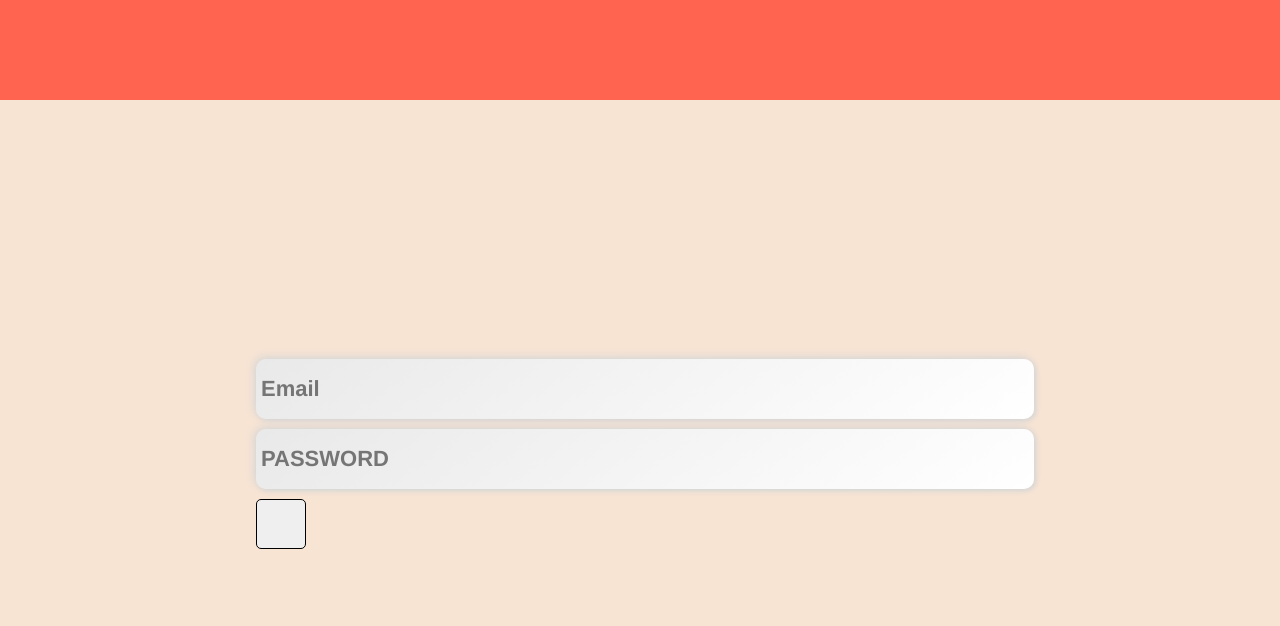
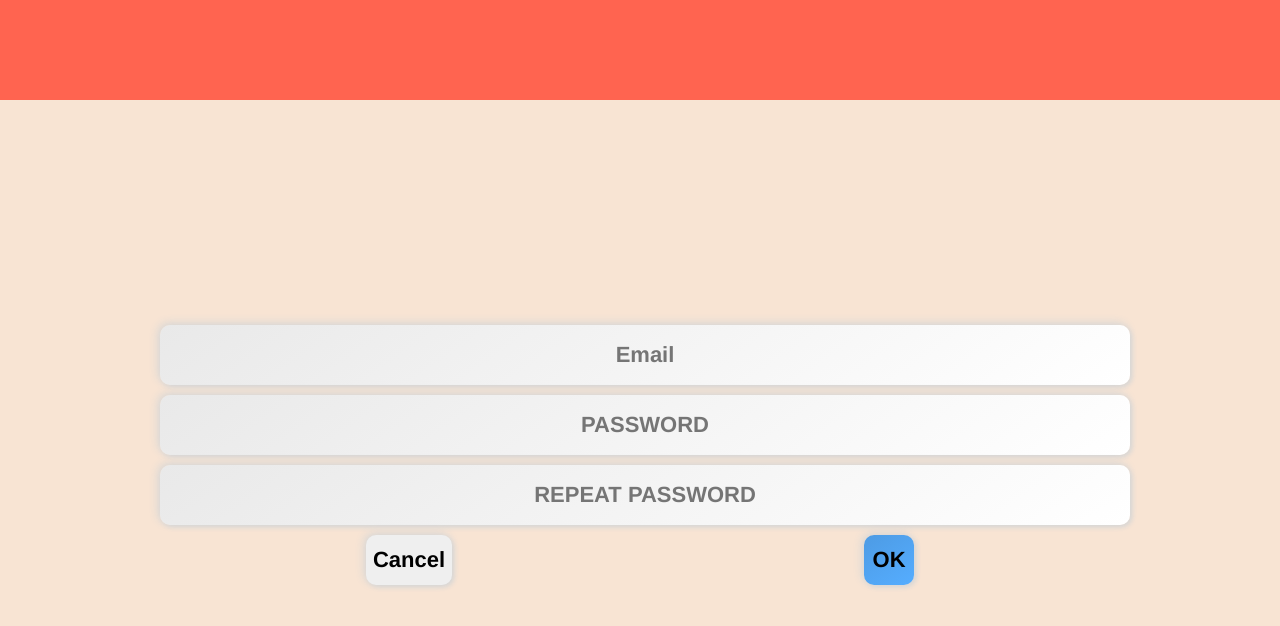
Before and after one commit to nickitin123321/my-tooth-history, a React (Create React App) app: page /signup in a window 1280 px wide. Shown: the top 626 px of the page. Built offline with nearby package versions, Linux system fonts and the light colour scheme.

Commit message:
create btn

```diff
--- a/src/components/AuthForm/AuthForm.css
+++ b/src/components/AuthForm/AuthForm.css
@@ -1,3 +1,5 @@
 .authForm {
-
 }
+.control {
+  display: flex;
+}
--- a/src/components/AuthForm/AuthForm.tsx
+++ b/src/components/AuthForm/AuthForm.tsx
@@ -3,7 +3,6 @@ import Input from '../Input';
 import Button from '../Button';
 import { Link, useNavigate } from 'react-router-dom';
 import { useForm } from 'react-hook-form';
-
 
 export type Profile = {
   email: string;
@@ -34,7 +33,6 @@ const AuthForm = () => {
     mode: 'onBlur',
   });
 
-
   const emailValidation = {
     required: 'Заполните поле',
     pattern: {
@@ -59,9 +57,13 @@ const AuthForm = () => {
 
   return (
     <form className="authForm" onSubmit={handleSubmit(onSubmit)}>
-      <Input placeholderText={'Email'} type={'text'} />
-      <Input placeholderText={'PASSWORD'} type={'password'} />
-      <Button />
+      <Input placeholderText={'Email'} type={'text'} id={'email'}/>
+      <Input placeholderText={'PASSWORD'} type={'password'} id={'password'}/>
+      <Input placeholderText={'REPEAT PASSWORD'} type={'password'} id={'repeat-password'}/>
+      <div className="control">
+        <Button btnClass={''} text={'Cancel'} />
+        <Button btnClass={'blue'} text={'OK'} />
+      </div>
     </form>
   );
 };
--- a/src/components/Button/Button.css
+++ b/src/components/Button/Button.css
@@ -1,4 +1,15 @@
 .button {
   height: 50px;
   min-width: 50px;
+  border: none;
+  box-shadow: 2px 2px 5px #d6d6d6, -2px -2px 10px #d6d6d6;
+  border-radius: 10px;
+  font-size: 22px;
+  font-family: inherit;
+  font-weight: inherit;
+  margin: auto;
+  padding: 0 7px;
 }
+.blue {
+  background: linear-gradient(145deg, #4d9be4, #55adff);
+}
--- a/src/components/Button/Button.tsx
+++ b/src/components/Button/Button.tsx
@@ -1,6 +1,10 @@
-import './Button.css'
+import './Button.css';
 
-const Button = () => {
-  return <button className='button'></button>
-}
-export default Button
+type ButtonProps = {
+  btnClass: string;
+  text: string;
+};
+const Button = ({ btnClass, text }: ButtonProps) => {
+  return <button className={`button ${btnClass}`}>{text}</button>;
+};
+export default Button;
--- a/src/components/Input/Input.css
+++ b/src/components/Input/Input.css
@@ -13,6 +13,7 @@
   font-size: 22px;
   font-family: inherit;
   font-weight: inherit;
+  text-align: center;
 }
 .input:focus {
   outline: none;
--- a/src/components/Input/Input.tsx
+++ b/src/components/Input/Input.tsx
@@ -2,11 +2,17 @@ import './Input.css';
 
 type InputProps = {
   placeholderText: string;
-  type: 'text' | 'password' | 'id';
+  type: 'text' | 'password';
+  id: string;
 };
-const Input = ({ placeholderText, type }: InputProps) => {
+const Input = ({ placeholderText, type, id }: InputProps) => {
   return (
-    <input className="input" type={type} placeholder={placeholderText}></input>
+    <input
+      className="input"
+      type={type}
+      placeholder={placeholderText}
+      id={id}
+    ></input>
   );
 };
 export default Input;
--- a/src/pages/SingUp/SingUp.css
+++ b/src/pages/SingUp/SingUp.css
@@ -4,5 +4,5 @@
   justify-content: center;
   height: calc(100% - var(--head-height));
   margin: auto;
-  width: 60%;
+  width: 75%;
 }
```
